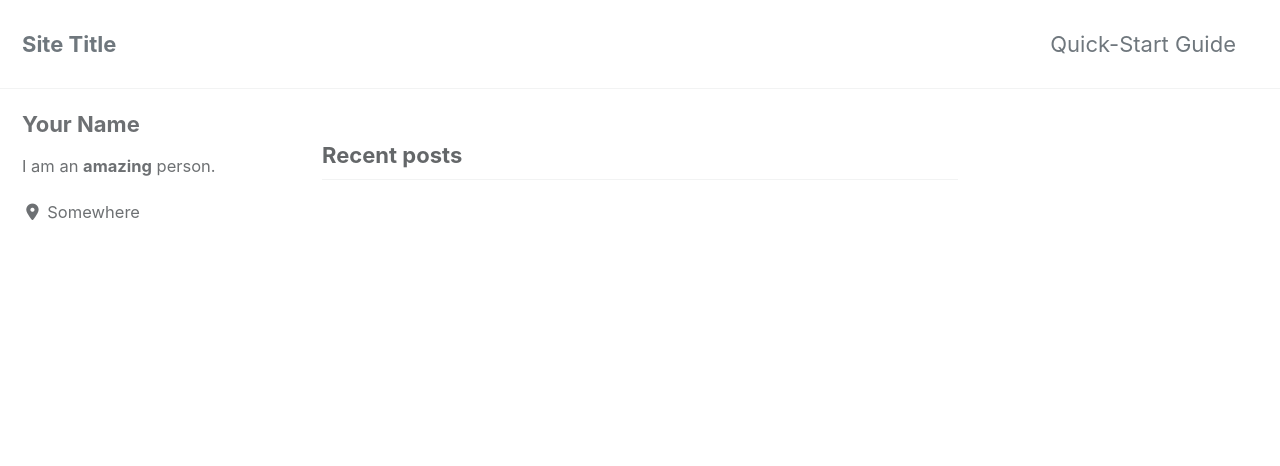
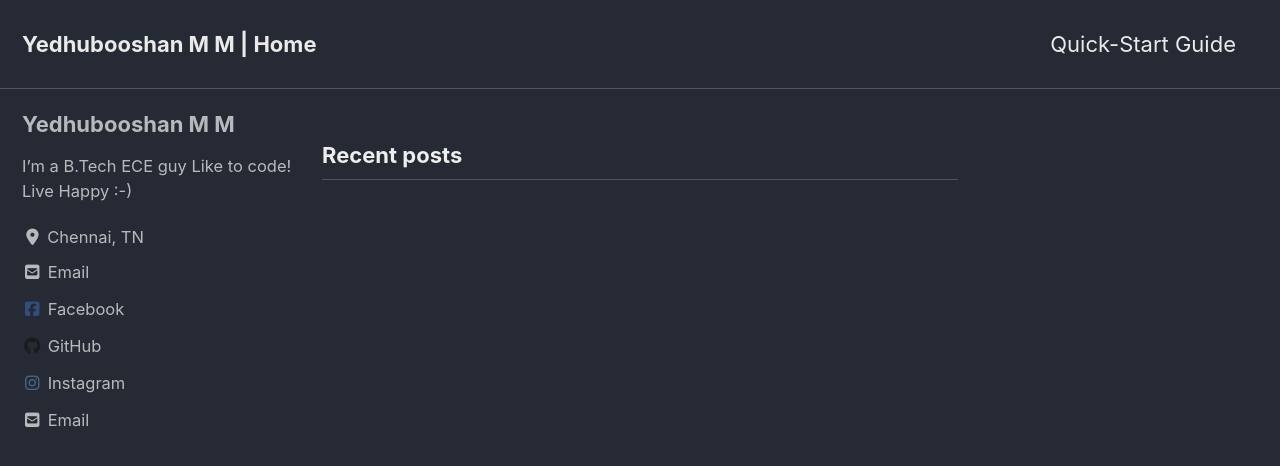
Before and after one commit to Yedhubooshan/yedhubooshan.github.io, a Jekyll site: the page built from index.html, in a window 1280 px wide and 900 px high. Shown: the top 466 px of the window. Built offline with Jekyll 4.4.1, drawn with Linux system fonts in a browser that asks for light colours; cached includes are drawn as plain includes; nearby versions of some CDN libraries; the list of posts is cut into pages by our own code; some of the changed text lies outside the part shown.

Commit message:
new git commit

```diff
--- a/_config.yml
+++ b/_config.yml
@@ -12,15 +12,15 @@
 
 # theme                  : "minimal-mistakes-jekyll"
 # remote_theme           : "mmistakes/minimal-mistakes"
-minimal_mistakes_skin    : "default" # "air", "aqua", "contrast", "dark", "dirt", "neon", "mint", "plum", "sunrise"
+minimal_mistakes_skin    : "dark" # "air", "aqua", "contrast", "dark", "dirt", "neon", "mint", "plum", "sunrise"
 
 # Site Settings
 locale                   : "en-US"
-title                    : "Site Title"
+title                    : "Yedhubooshan M M | Home"
 title_separator          : "-"
 subtitle                 : # site tagline that appears below site title in masthead
-name                     : "Your Name"
-description              : "An amazing website."
+name                     : "Yedhubooshan M M"
+description              : "Personal Blog"
 url                      : # the base hostname & protocol for your site e.g. "https://mmistakes.github.io"
 baseurl                  : # the subpath of your site, e.g. "/blog"
 repository               : # GitHub username/repo-name e.g. "mmistakes/minimal-mistakes"
@@ -93,30 +93,30 @@ analytics:
 
 # Site Author
 author:
-  name             : "Your Name"
+  name             : "Yedhubooshan M M"
   avatar           : # path of avatar image, e.g. "/assets/images/bio-photo.jpg"
-  bio              : "I am an **amazing** person."
-  location         : "Somewhere"
-  email            :
+  bio              : "I'm a B.Tech ECE guy Like to code! Live Happy :-)"
+  location         : "Chennai, TN"
+  email            : "booshanyedhu@gmail.com"
   links:
     - label: "Email"
       icon: "fas fa-fw fa-envelope-square"
-      # url: "mailto:your.name@email.com"
+      url: "booshanyedhu@email.com"
     - label: "Website"
       icon: "fas fa-fw fa-link"
-      # url: "https://your-website.com"
+      #url: "https://your-website.com"
     - label: "Twitter"
       icon: "fab fa-fw fa-twitter-square"
-      # url: "https://twitter.com/"
+      #url: "https://twitter.com/"
     - label: "Facebook"
       icon: "fab fa-fw fa-facebook-square"
-      # url: "https://facebook.com/"
+      url: "https://facebook.com/booshbuddy"
     - label: "GitHub"
       icon: "fab fa-fw fa-github"
-      # url: "https://github.com/"
+      url: "https://github.com/Yedhubooshan"
     - label: "Instagram"
       icon: "fab fa-fw fa-instagram"
-      # url: "https://instagram.com/"
+      url: "https://instagram.com/booshbuddy"
 
 # Site Footer
 footer:
@@ -126,10 +126,10 @@ footer:
       # url:
     - label: "Facebook"
       icon: "fab fa-fw fa-facebook-square"
-      # url:
+      url: "https://facebook.com/booshbuddy"
     - label: "GitHub"
       icon: "fab fa-fw fa-github"
-      # url:
+      url: "https://github.com/Yedhubooshan"
     - label: "GitLab"
       icon: "fab fa-fw fa-gitlab"
       # url:
@@ -138,7 +138,7 @@ footer:
       # url:
     - label: "Instagram"
       icon: "fab fa-fw fa-instagram"
-      # url:
+      url: "https://instagram.com/booshbuddy"
 
 
 # Reading Files
@@ -279,3 +279,9 @@ defaults:
       comments: # true
       share: true
       related: true
+  - scope:
+      path: ""
+      type: pages
+    values:
+      layout: single
+      author_profile: true
```
